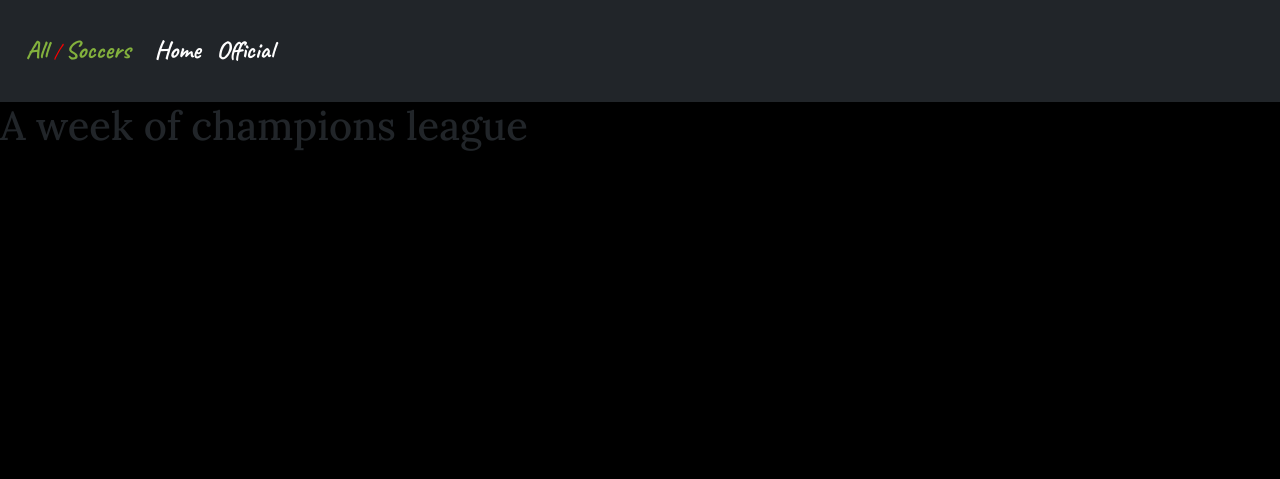
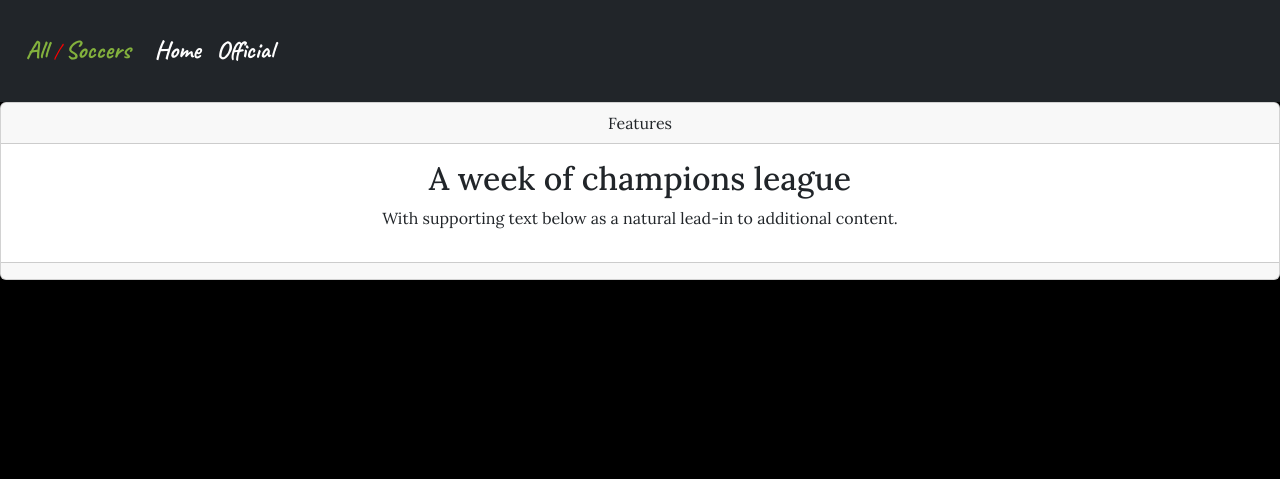
Before and after one commit to Elvisthegreat/all-soccer, a Django app: page / in a window 1280 px wide. Shown: the top 479 px of the page. Run offline with Django 4.2, Linux system fonts and the light colour scheme; data that the repository does not hold is empty.

Commit message:
Added a some divs for structure of images

```diff
--- a/football/templates/football/index.html
+++ b/football/templates/football/index.html
@@ -4,7 +4,34 @@
 <!-- index.html content starts here -->
 {% block content %}
 
-      <h1>A week of champions league</h1>
+<div class="card text-center">
+      <div class="card-header">
+        Features
+      </div>
+      <div class="card-body">
+        <h2 class="card-title">A week of champions league</h2>
+        <p class="card-text">With supporting text below as a natural lead-in to additional content.</p>
+        <div class="container">
+            {% for ball in football_list %}
+            <div class="row row-cols-7 styled-padding">
+              <div class="col"><a href="{% url 'football_history' ball.slug %}">
+                  <img src="{% static 'images/barca.jpeg' %}" alt="barca logo">
+              </a></div> vs
+              <div class="col">Column</div>
+
+              <div class="col">Column</div> vs
+              <div class="col">Column</div>
+
+              <div class="col">Column</div> vs
+              <div class="col">Column</div>
+
+            </div>
+            {% endfor %}
+          </div>
+      </div>
+      <div class="card-footer text-muted">
+      </div>
+    </div>
 
 <!-- index.html content ends here -->
 {% endblock %}
--- a/static/css/style.css
+++ b/static/css/style.css
@@ -34,8 +34,11 @@ body{
     color: red;
 }
 
-
 #main-content{
     min-height: 100vh;
     flex: 1 0 auto;
 }
+
+.styled-padding{
+    padding: 1em;
+}
```
Also changed, not shown: static/images/barca.jpg (added), static/images/psg.jpeg (added).
